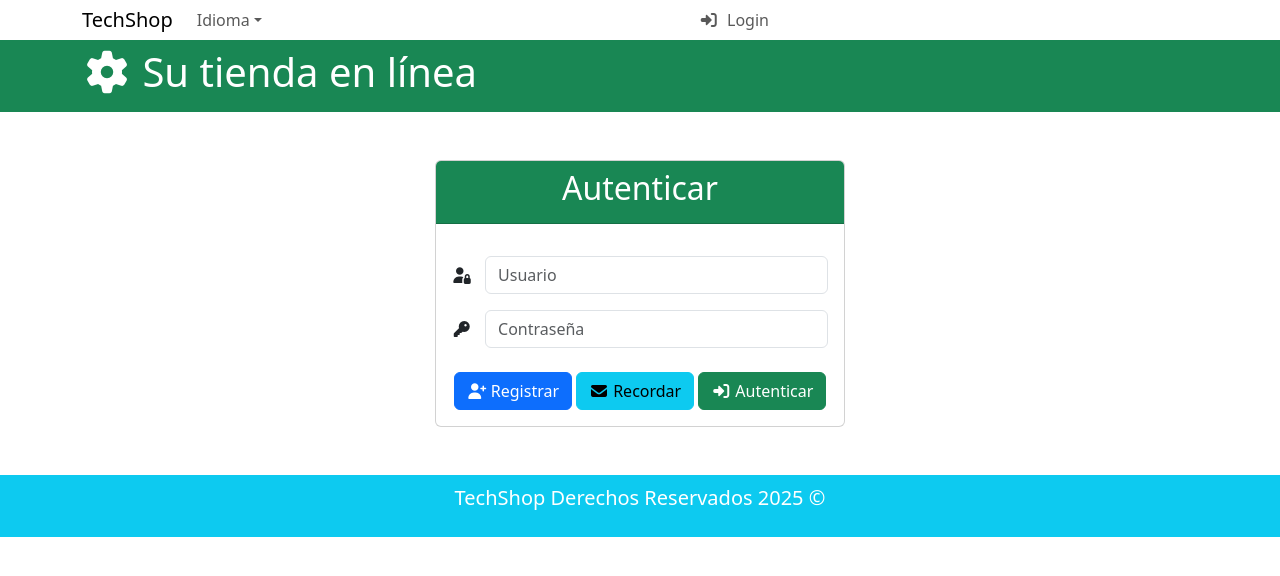
After one commit to barranteess/Portafolio_SantiagoB, a Spring app: template Portafolio_SantiagoB/Portafolio_SantiagoB/src/main/resources/templates/login.html in a window 1280 px wide. The commit adds this page. Shown: the top 576 px of the page. Run offline with Thymeleaf, Linux system fonts and the light colour scheme; the template is opened without the code that fills it, so the values that code supplies are empty; some of the project's set-up classes (security, data sources, template engines, error pages and the like) are left out, and stand-ins take their place; some libraries are stand-ins or nearby versions.

Commit message:
semana 9 terminacion

```diff
--- a/Portafolio_SantiagoB/Portafolio_SantiagoB/src/main/java/Portafolio_SantiagoB/Portafolio/ProjectConfig.java
+++ b/Portafolio_SantiagoB/Portafolio_SantiagoB/src/main/java/Portafolio_SantiagoB/Portafolio/ProjectConfig.java
@@ -28,6 +28,7 @@ public class ProjectConfig implements WebMvcConfigurer {
         registry.addViewController("/iframes").setViewName("iframes");
         registry.addViewController("/login").setViewName("login");
         registry.addViewController("/registro/nuevo").setViewName("/registro/nuevo");
+        registry.addViewController("/acceso_denegado").setViewName("acceso_denegado");
     }
  @Override
     public void addResourceHandlers(ResourceHandlerRegistry registry) {
--- a/Portafolio_SantiagoB/Portafolio_SantiagoB/src/main/resources/templates/general/fragmentos.html
+++ b/Portafolio_SantiagoB/Portafolio_SantiagoB/src/main/resources/templates/general/fragmentos.html
@@ -1,4 +1,7 @@
 <!DOCTYPE html>
+<html xmlns="http://www.w3.org/1999/xhtml"
+      xmlns:th="http://www.thymeleaf.org"
+      xmlns:sec="http://www.thymeleaf.org/thymeleaf-extras-springsecurity6">
 <!--
 Click nbfs://nbhost/SystemFileSystem/Templates/Licenses/license-default.txt to change this license
 Click nbfs://nbhost/SystemFileSystem/Templates/Other/html.html to edit this template
@@ -25,12 +28,12 @@ Click nbfs://nbhost/SystemFileSystem/Templates/Other/html.html to edit this temp
                 <span class="navbar-toggler-icon"></span>
             </button>
             <div class="collapse navbar-collapse justify-content-between" id="navbarCollapse">
-                <ul class="navbar-nav">
+                 <ul class="navbar-nav" sec:authorize="hasRole('ROLE_VENDEDOR') or hasRole('ROLE_ADMIN')">
                     <li class="nav-item px-2"><a class="nav-link" th:href="@{/categoria/listado}">[[#{plantilla.categorias}]]</a></li>
                     <li class="nav-item px-2"><a class="nav-link" th:href="@{/producto/listado}">[[#{plantilla.productos}]]</a></li>
                     <li class="nav-item px-2"><a class="nav-link" th:href="@{/consultas/listado}">[[#{plantilla.consultas}]]</a></li>
-                    <li class="nav-item dropdown">
-                        <a class="nav-link dropdown-toggle" data-bs-toggle="dropdown" href="#" role="button" aria-expanded="false">
+                     <li class="nav-item dropdown" sec:authorize="hasRole('ROLE_ADMIN')">
+                         <a class="nav-link dropdown-toggle" data-bs-toggle="dropdown" href="#" role="button" aria-expanded="false">
                             [[#{plantilla.admin}]]</a>
                         <ul class="dropdown-menu">
                             <li><a class="dropdown-item" th:href="@{/usuario/listado}">[[#{plantilla.usuarios}]]</a></li>
@@ -59,6 +62,31 @@ Click nbfs://nbhost/SystemFileSystem/Templates/Other/html.html to edit this temp
                             <li><a class="dropdown-item" th:href="@{/(lang=fr)}">Française</a></li>
                             <li><a class="dropdown-item" th:href="@{/(lang=pt)}">Portugaise</a></li>
                         </ul>
+                    </li>
+                </ul>
+                 <ul class="navbar-nav" sec:authorize="!isAuthenticated()">
+                    <li class="nav-item">
+                        <a class="nav-link" th:href="@{/login}">
+                            <i class="fas fa-sign-in-alt"></i>
+                            <span class="ms-1">Login</span>
+                        </a>
+                    </li>
+                </ul>
+
+                <ul class="navbar-nav" sec:authorize="isAuthenticated()">
+                    <li class="nav-item my-auto">
+                        <a class="nav-link">
+                            <i class="fas fa-user"></i>
+                            <span sec:authentication="name" class="ms-1"></span>
+                        </a>
+                    </li>
+                    <li class="nav-item my-auto">
+                        <form method="post" th:action="@{/logout}">
+                            <button class="btn nav-link" type="submit">
+                                <i class="fas fa-sign-out-alt"></i>
+                                <span class="ms-1">Logout</span>
+                            </button>
+                        </form>
                     </li>
                 </ul>
                 <div id="resultBlock">
@@ -118,3 +146,4 @@ Click nbfs://nbhost/SystemFileSystem/Templates/Other/html.html to edit this temp
                 </div>
             </div>
         </section>
+</html>
--- /dev/null
+++ b/Portafolio_SantiagoB/Portafolio_SantiagoB/src/main/resources/templates/login.html
@@ -0,0 +1,51 @@
+<!DOCTYPE html>
+<!--
+Click nbfs://nbhost/SystemFileSystem/Templates/Licenses/license-default.txt to change this license
+Click nbfs://nbhost/SystemFileSystem/Templates/Other/html.html to edit this template
+-->
+<!DOCTYPE html>
+<html xmlns="http://www.w3.org/1999/xhtml"
+      xmlns:th="http://www.thymeleaf.org"
+      xmlns:sec="http://www.thymeleaf.org/thymeleaf-extras-springsecurity6">
+    <head th:replace="~{general/fragmentos :: head}"/>
+    <body>
+        <header th:replace="~{general/fragmentos :: header}"/>
+        <div class="row my-5">
+            <div class="col-md-4 offset-md-4">
+                <div class="card">
+                    <div class="card-header bg-success text-white text-center">
+                        <h2>[[#{login.login}]]</h2>
+                    </div>
+                    <div class="card-body">
+                        <form method="POST" th:action="@{/login}">
+                            <!-- Formulario y campos -->
+                            <div class="row my-3">
+                                <label for="username" class="col-md-1 my-auto"><i class="fas fa-user-lock"></i></label>
+                                <div class="col-md-11 my-auto">
+                                    <input class="form-control" id="username" type="text" name="username" th:placeholder="#{login.username}"/>
+                                </div>
+                            </div>
+                            <div class="row my-3">
+                                <label for="password" class="col-md-1 my-auto"><i class="fas fa-key"></i></label>
+                                <div class="col-md-11 my-auto">
+                                    <input class="form-control" id="password" type="password" name="password" th:placeholder="#{login.password}"/>
+                                </div>
+                            </div>
+                            <!-- Botones y enlaces -->
+                            <div class="d-flex justify-content-around mt-4">
+                                <a th:href="@{/registro/nuevo}" class="btn btn-primary"><i class="fas fa-user-plus"></i> [[#{accion.registrar}]]</a>
+                                <a th:href="@{/registro/recordar}" class="btn btn-info"><i class="fas fa-envelope"></i> [[#{accion.recordar}]]</a>
+                                <button class="btn btn-success" type="submit"><i class="fas fa-sign-in-alt"></i> [[#{login.login}]]</button>
+                            </div>
+                        </form>
+                    </div>
+                </div>
+                <!-- Manejo de Errores -->
+                <div th:if="${param.error != null}" class="alert alert-danger mt-3 text-center" role="alert">
+                    [[#{error.login}]]
+                </div>
+            </div>
+        </div>
+        <footer th:replace="~{general/fragmentos :: footer}"/>
+    </body>
+</html>
```
Also changed, not shown: Portafolio_SantiagoB/Portafolio_SantiagoB/src/main/resources/templates/acceso denegado.html (added, +24 -0 lines), Portafolio_SantiagoB/Portafolio_SantiagoB/src/main/resources/templates/categoria/fragmentos.html (+5 -4 lines).
